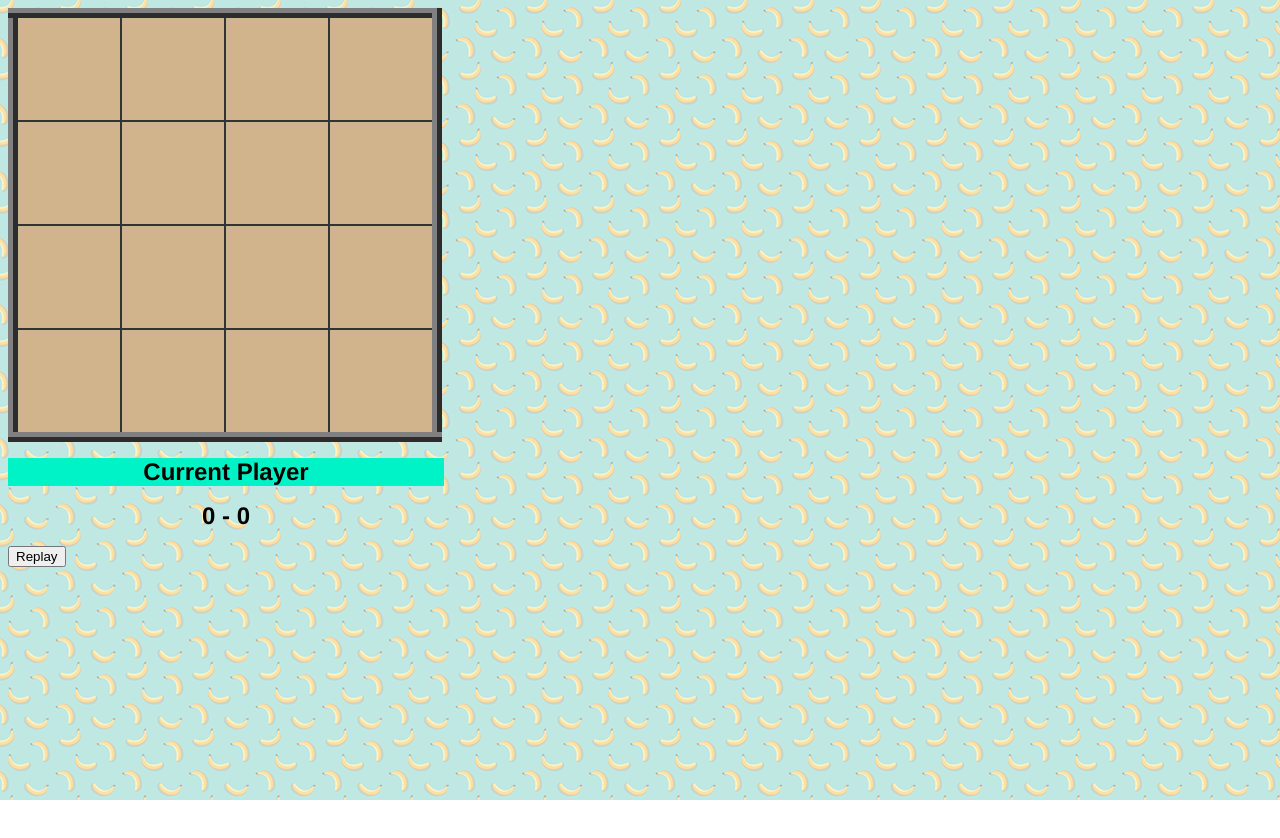
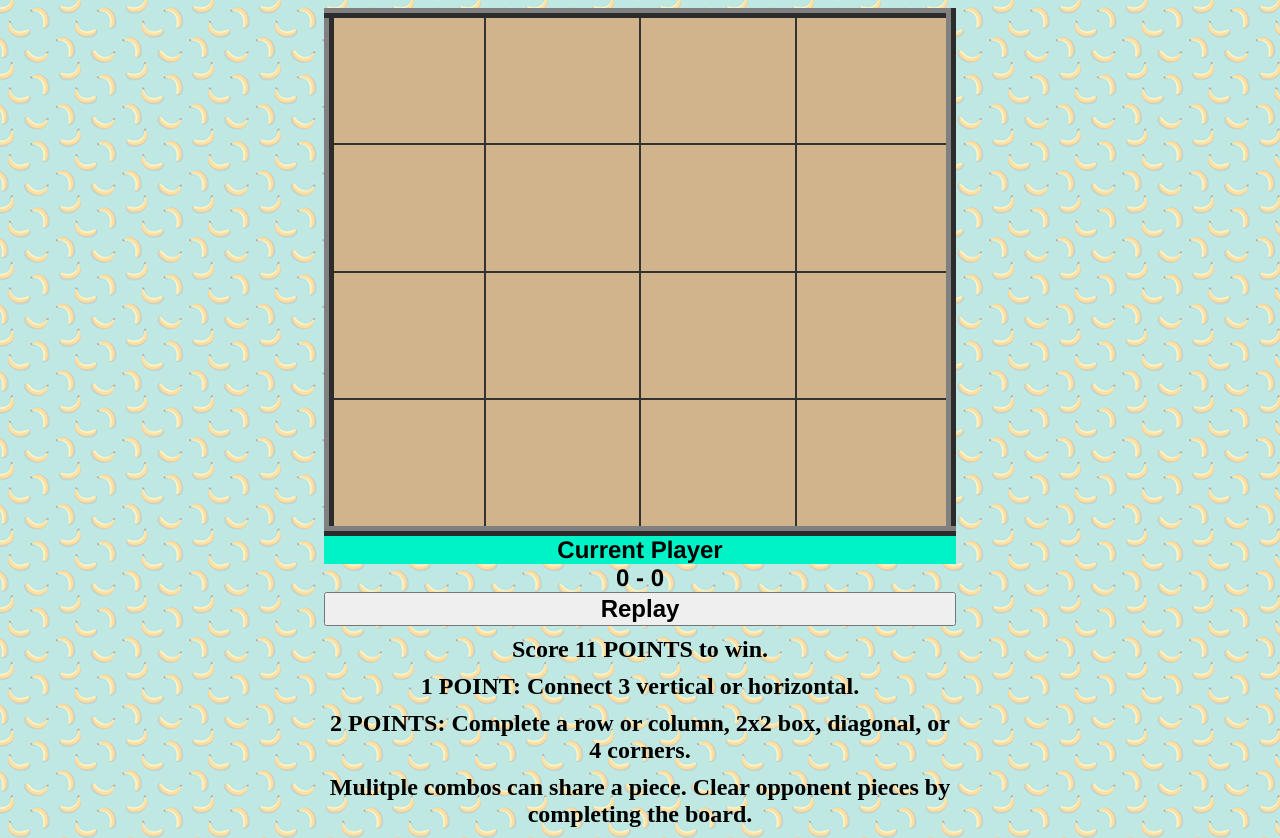
Before and after one commit to sapporovhs/kinema, a plain HTML site: page index.html in a window 1280 px wide. Before the commit the page ends 800 px from the top, so only its background shows below. Drawn offline with Linux system fonts and the light colour scheme.

Commit message:
Add files via upload

```diff
--- a/index.html
+++ b/index.html
@@ -38,10 +38,18 @@
 	</table>
 	<h1 id="disp_current_player">Current Player</h1>
 	<h1><span id="disp_scores"></span></h1>
-	<div class="endgame">
-		<div class="text"></div>
+	<div class="pts_bar" id="p0"></div>
+	<div class="pts_bar" id="p1"></div>
+	<div class="center_div">
+		<button class="replay_button" onClick="startGame()">Replay</button>
+		<h2 class="rules">Score 11 POINTS to win.</h2>
+		<h2 class="rules">1 POINT: Connect 3 vertical or horizontal.</h2>
+		<h2 class="rules">2 POINTS: Complete a row or column, 2x2 box, diagonal, or 4 corners.</h2>
+		<h2 class="rules">Mulitple combos can share a piece. Clear opponent pieces by completing the board.</h2>
+		<div class="endgame">
+			<div class="text"></div>
+		</div>
 	</div>
-	<button onClick="startGame()">Replay</button>
 	<script src="script.js"></script>
 </body>
 </html>
--- a/script.js
+++ b/script.js
@@ -1,10 +1,10 @@
 var origBoard;
-const HUMAN = "human";
-const AI = "ai";
+const HUMAN = "Human";
+const AI = "Ai";
 const numPlayers = 2;
 const SCORE_TO_WIN = 10;
-let currentTurn = 0;
-
+const STARTING_PLAYER = 0;
+const AI_STRATEGY = Math.floor(Math.random()*2);
 class Player {
 	constructor(pType, pieceColor) {
 		this.pType = pType;
@@ -55,6 +55,12 @@ const combo2 = [	//scores 2 points
 	[10,11,14,15]
 ]
 
+const aiStrategy = [
+	//X-strategy
+	[0,3,5,6,9,10,12,15],
+	//biggest possible combo strategy
+	[0,5,6,8,9,11,14,15,10]
+]
 // main
 const cells = document.querySelectorAll('.cell');
 startGame();
@@ -62,7 +68,7 @@ startGame();
 //start new game
 function startGame() {
 	players[0].score=players[1].score=0;
-	currentTurn = 0;
+	currentTurn = STARTING_PLAYER;
 	document.querySelector(".endgame").style.display = "none";
 	document.getElementById("disp_current_player").className = "blue_piece";
 	document.getElementById("disp_scores").innerText = players[0].score+" - "+players[1].score;
@@ -72,6 +78,7 @@ function startGame() {
 		cells[i].style.removeProperty('background-color');
 		cells[i].addEventListener('click', tryMove, false)
 	}
+	if(currentTurn==1) {aiMove()}
 }
 
 // make move
@@ -84,11 +91,12 @@ function tryMove(square) {
 		currentTurn = (currentTurn+1)%numPlayers
 		moveSuccess = true;
 	}
-	console.log(square.id)
+	if(!moveSuccess) {return moveSuccess} // return if failed
 	document.getElementById("disp_scores").innerText = players[0].score+" - "+players[1].score;
 	if(players[currentTurn].pType == AI) {
-		aiMove();
+		moveSuccess = aiMove();
 	}
+	for (var i = 0; i < players.length; i++) {document.getElementById("p"+i).style.width = players[i].score/SCORE_TO_WIN*436}
 	return moveSuccess;
 }
 
@@ -97,8 +105,8 @@ function move(squareId, currentPlayer) {
 	origBoard[squareId] = currentPlayer.pieceColor;
 	currentTurn == 0 ? document.getElementById(squareId).className = "blue_piece" : document.getElementById(squareId).className = "red_piece"
 	currentTurn == 1 ? document.getElementById("disp_current_player").className = "blue_piece" : document.getElementById("disp_current_player").className = "red_piece"
-	let c = 0;
-	let s = 0;
+	let c = 0;//combos made ***
+	let s = 0;//points earned by combos
 	[c, s] = checkCombo(origBoard, currentPlayer);
 	currentPlayer.score += s;
 	let gameWon = checkWin(players);
@@ -106,7 +114,12 @@ function move(squareId, currentPlayer) {
 }
 
 function aiMove() {
-	tryMove(document.getElementById(Math.floor(Math.random() * 16)));
+	let moveSuccess = false;
+	for(var i = 0; i < aiStrategy[AI_STRATEGY].length && !moveSuccess; i++) {
+		moveSuccess = tryMove(document.getElementById(aiStrategy[AI_STRATEGY][i]))
+	}
+	while(!moveSuccess) {moveSuccess = tryMove(document.getElementById(Math.floor(Math.random()*16)))}
+	return moveSuccess
 }
 
 function checkWin(players){
--- a/style.css
+++ b/style.css
@@ -1,4 +1,34 @@
-.cell {}
+.cell {
+}
+
+.board{
+	margin: 0px auto;
+}
+
+.pts_bar {
+	width: 0;
+	height: 24;
+	background-color: black;
+}
+
+.rules {
+    width: 50%;
+    position: relative;
+    margin: 10px auto;
+}
+
+.center_div {
+	text-align: center;
+	margin: 0px auto;
+}
+
+.replay_button {
+	text-align: center;
+	font-weight: bold;
+	width: 50%;
+	margin: 0px auto;
+	font-size: 1.5em;
+}
 
 .blue_piece {
 	background-color: #00F2C7;
@@ -16,43 +46,38 @@ body {
 h1 {
 	text-align: center;
 	vertical-align: middle;
-	width: 436px;
+	width: 50%;
+	margin: 0px auto;
 	font-family: "Helvetica";
 	font-size: 24px;
-	cursor: pointer;
-}
-
-td {
-	background-color: tan;
-	border: 2px solid #333;
-	height: 100px;
-	width: 100px;
-	text-align: center;
-	vertical-align: middle;
-	font-family: "Helvetica", bold;
-	font-size: 70px;
-	cursor: pointer;
 }
 
 table {
 	border-style: inset;
 	border-width: 10px;
 	border-collapse: collapse;
-	/*position: absolute;*/
-	align-content: center;
-	/*left: 50;*/
-	top: 50px
+	width: 50%;
+}
+
+td {
+	background-color: tan;
+	border: 2px solid #333;
+	padding-top: 20%;
+	width: 20%;
+	overflow: hidden;
+	cursor: pointer;
 }
 
 .disp_score {
 	width: 100px;
 	background-color: none;
-	position: absolute;
-	left: 50;
+	position: relative;
 	text-align: center;
+	margin: 0px auto;
 	border-radius: 5px;
 	color: white;
-	font-size: 2em;
+	font-size: 4em;
+	font-weight: bold;
 }
 
 .endgame {
@@ -62,6 +87,7 @@ table {
 	background-color: rgba(130,200,60,0.8);
 	left: 50;
 	text-align: center;
+	margin: 0px auto;
 	border-radius: 5px;
 	color: black;
 	font-size: 2em;
```
